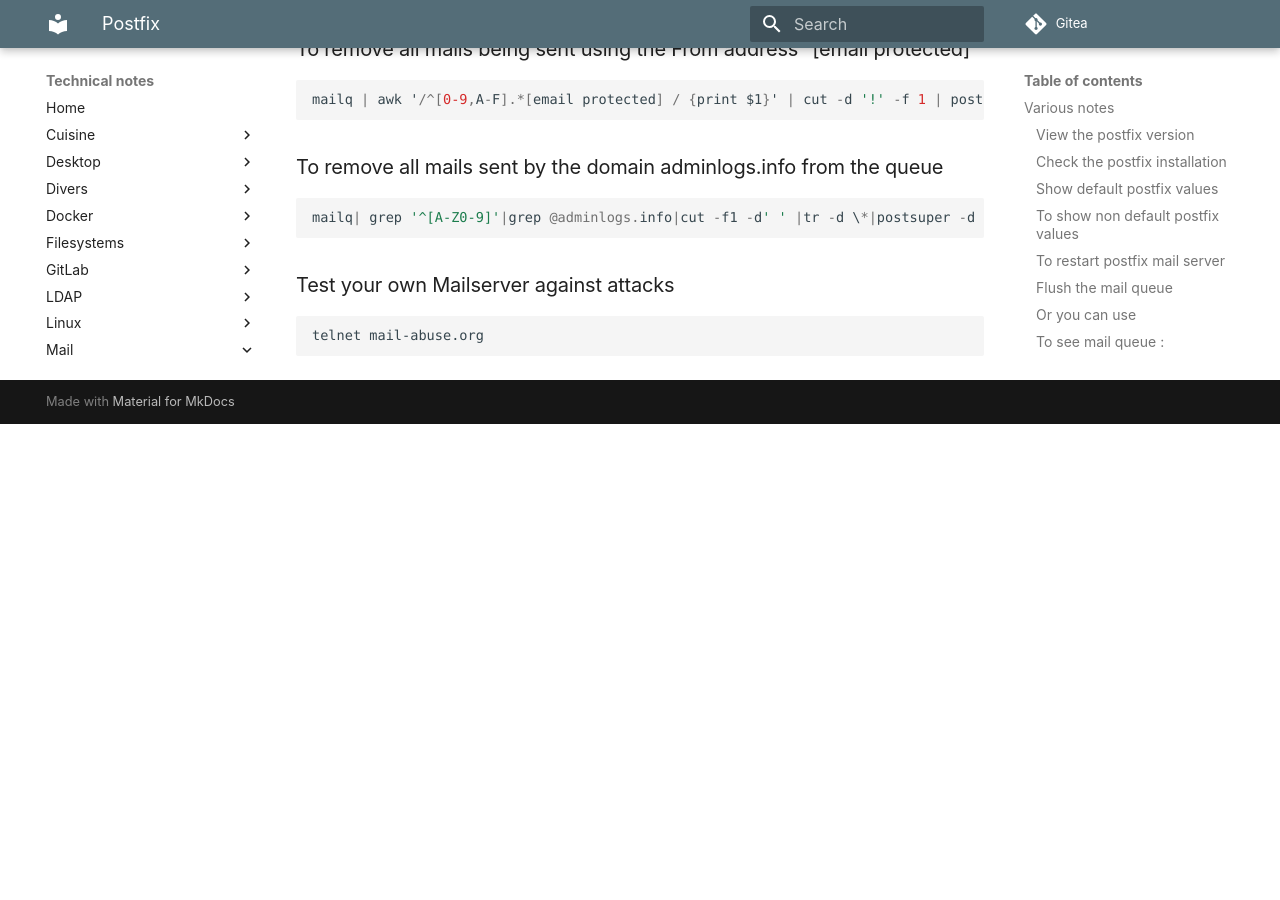
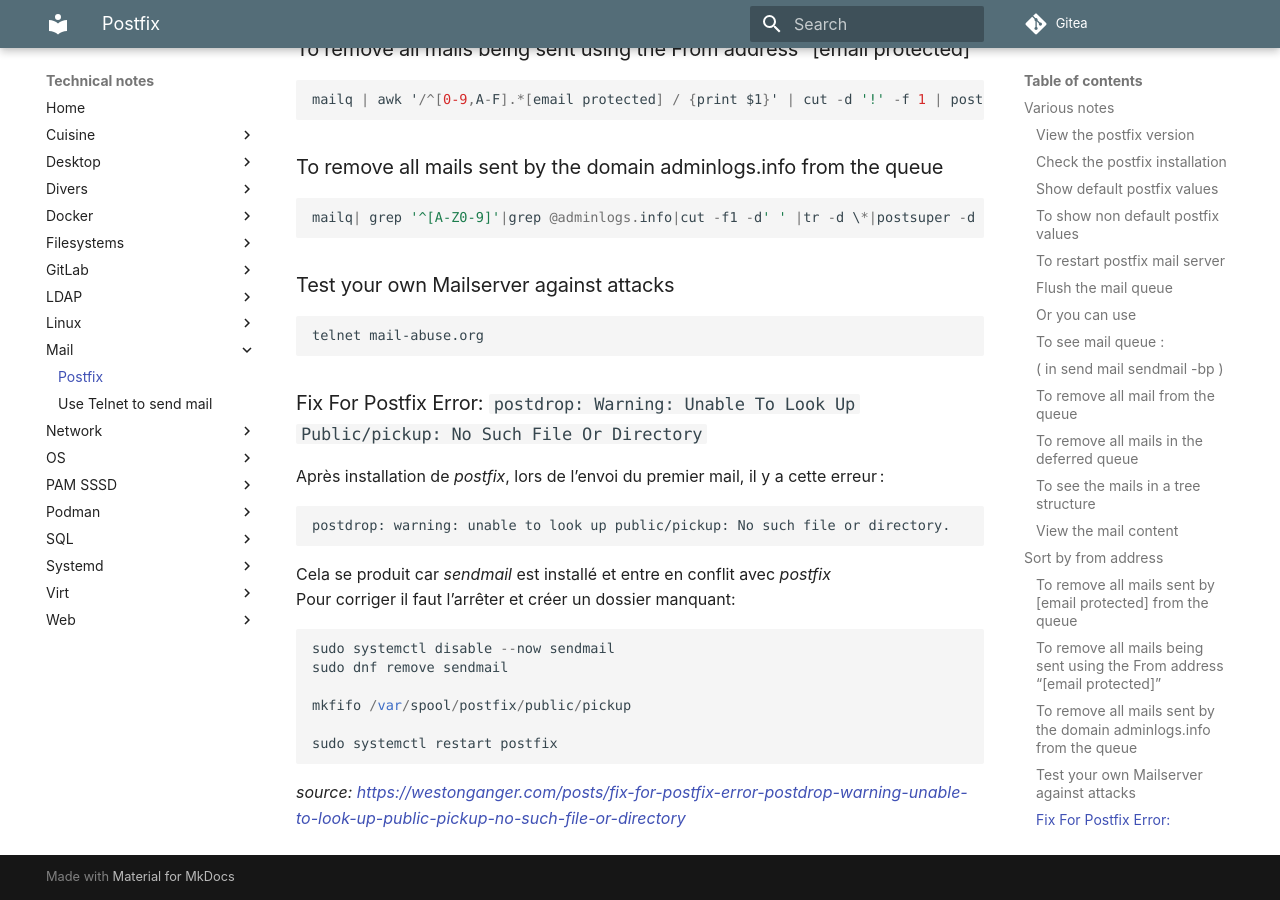
Before and after one commit to sjpp/notes, an MkDocs documentation site: the page built from docs/Mail/Postfix.md, in a window 1280 px wide and 900 px high, scrolled down 2284 px. Built offline with MkDocs 1.6.1 and Material for MkDocs 9.7.7, drawn with Linux system fonts in a browser that asks for light colours; before the commit the page ends 2708 px from its top, so only the background shows below that.

Commit message:
postfix: add postdrop missing dir error handling

````diff
--- a/docs/Mail/Postfix.md
+++ b/docs/Mail/Postfix.md
@@ -88,3 +88,23 @@
 ### Test your own Mailserver against attacks
 
     telnet mail-abuse.org
+
+### Fix For Postfix Error: `postdrop: Warning: Unable To Look Up Public/pickup: No Such File Or Directory`
+
+Après installation de *postfix*, lors de l'envoi du premier mail, il y a cette erreur :
+
+	postdrop: warning: unable to look up public/pickup: No such file or directory.
+
+Cela se produit car *sendmail* est installé et entre en conflit avec *postfix*
+Pour corriger il faut l'arrêter et créer un dossier manquant:
+
+```
+sudo systemctl disable --now sendmail
+sudo dnf remove sendmail
+
+mkfifo /var/spool/postfix/public/pickup
+
+sudo systemctl restart postfix
+```
+
+*source: https://westonganger.com/posts/fix-for-postfix-error-postdrop-warning-unable-to-look-up-public-pickup-no-such-file-or-directory*
````
